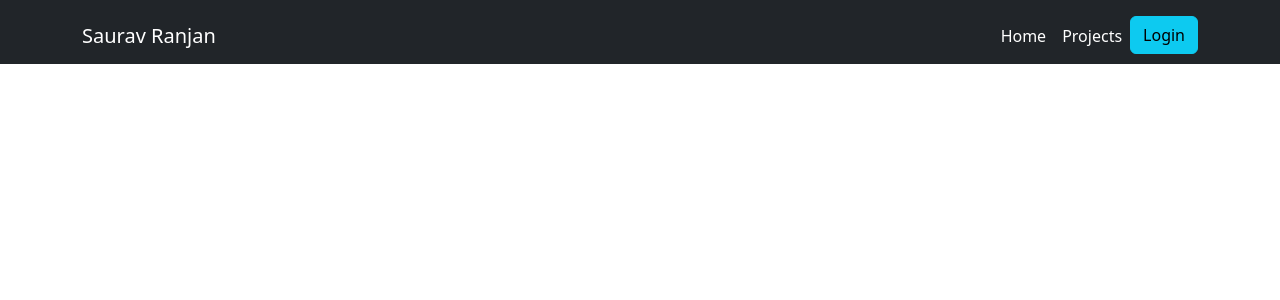
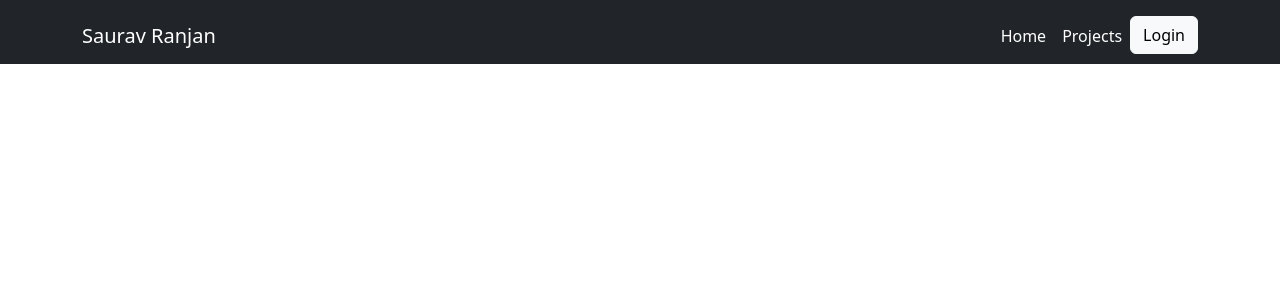
Before and after one commit to geekysaurav007/PageTurnBooks, an Angular app: page / in a window 1280 px wide. Shown: the top 300 px of the page. Built offline with nearby package versions, Linux system fonts and the light colour scheme.

Commit message:
some refactored components

```diff
--- a/src/app/common/navbar/navbar.component.html
+++ b/src/app/common/navbar/navbar.component.html
@@ -28,7 +28,7 @@
           <a class="nav-link text-white" href="#project">Projects</a>
         </li>
         <li class="nav-item">
-          <button class="btn btn-info" (click)="loginButton()">Login</button>
+          <button class="btn btn-light" (click)="loginButton()">Login</button>
         </li>
       </ul>
     </div>
```
